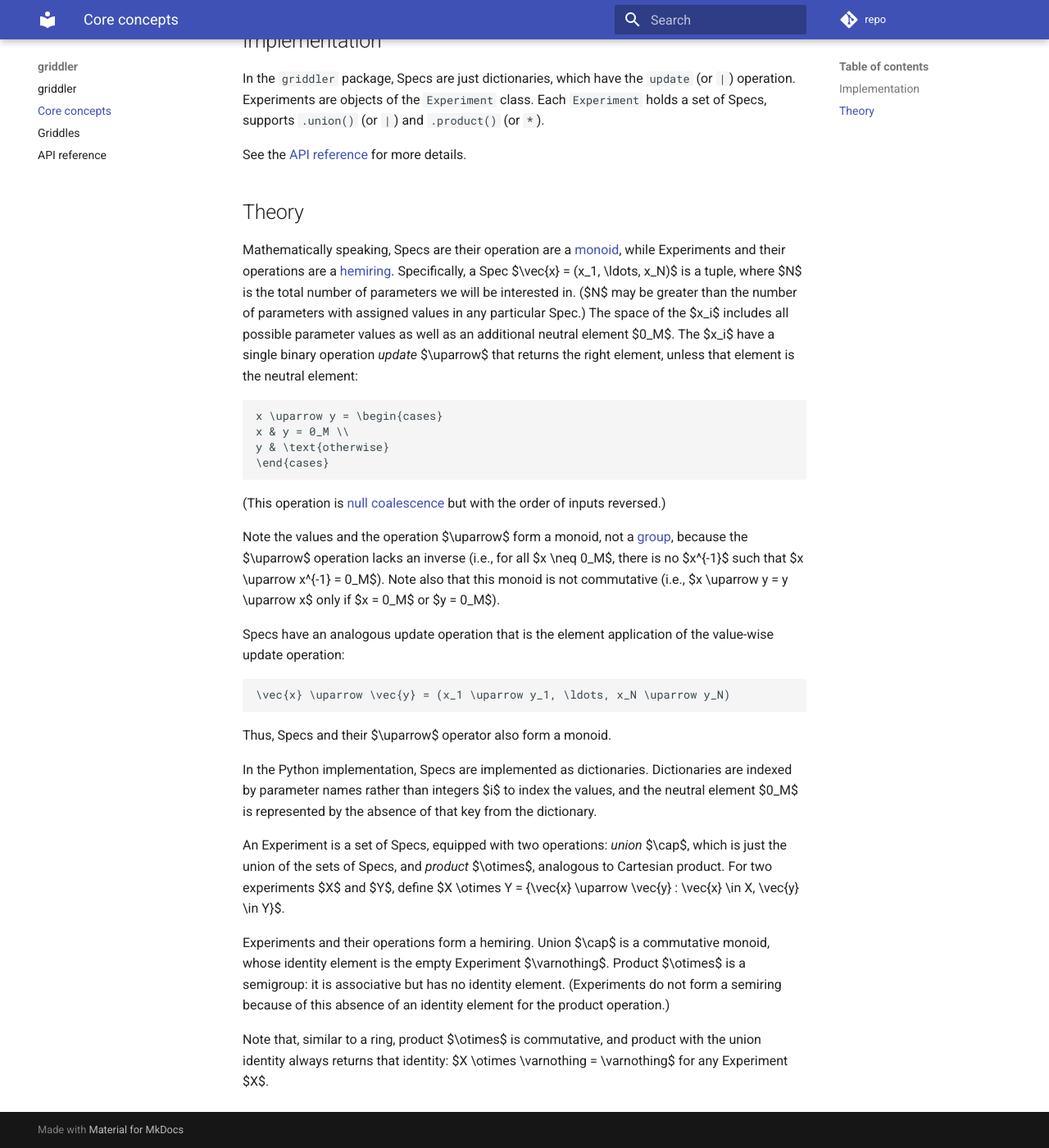
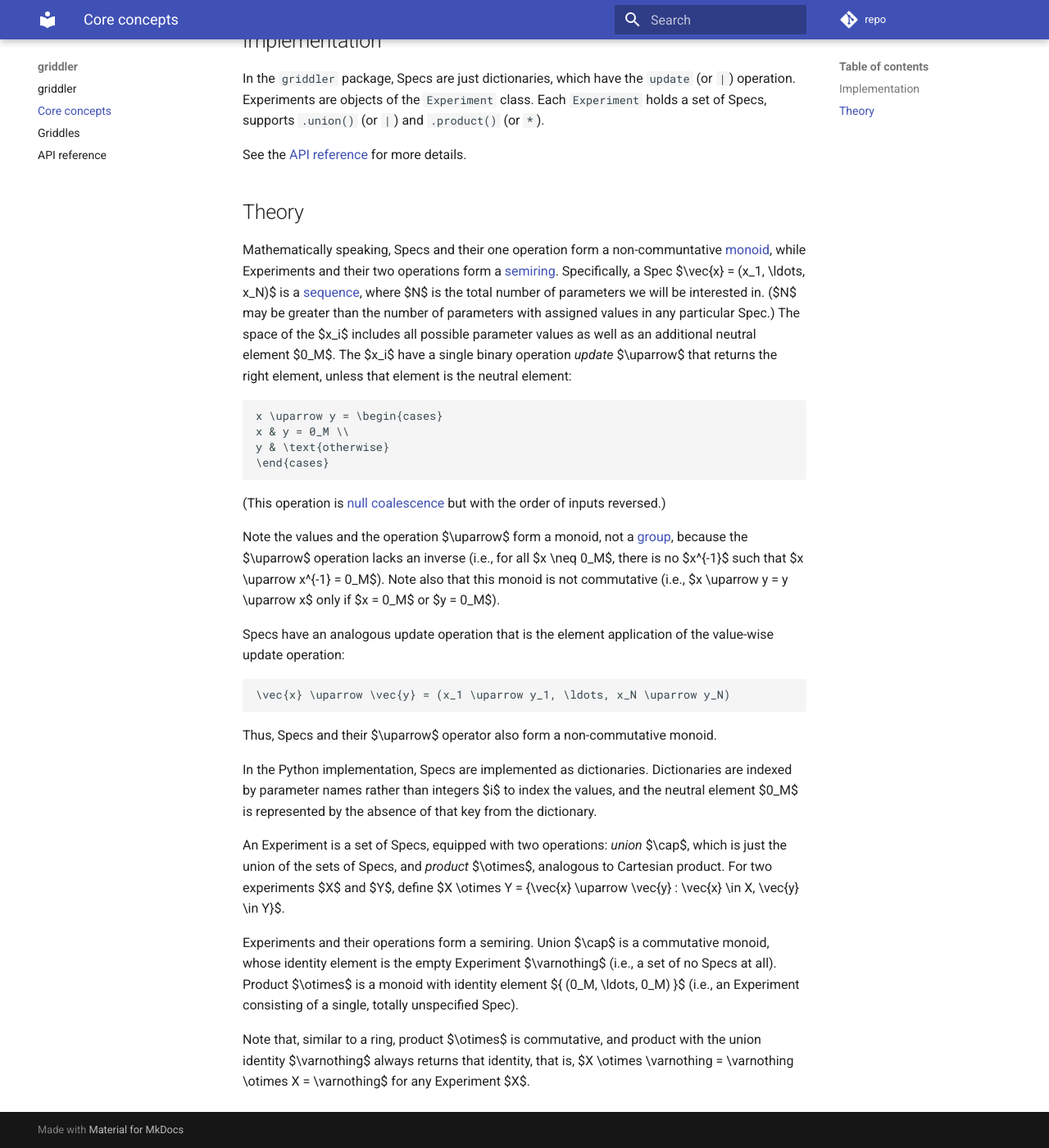
Before and after one commit to CDCgov/pygriddler, an MkDocs documentation site: the page built from docs/core_concepts.md, in a window 1280 px wide and 1400 px high, scrolled down 669 px. Shown: the whole window at 82% size. Built offline with MkDocs 1.6.1 and Material for MkDocs 9.7.7, drawn with Linux system fonts in a browser that asks for light colours; comment, search, counter and statistics services are not loaded.

Commit message:
Experiments are a semiring, not a hemiring

````diff
--- a/docs/core_concepts.md
+++ b/docs/core_concepts.md
@@ -19,7 +19,7 @@ See the [API reference](api.md) for more details.
 
 ## Theory
 
-Mathematically speaking, Specs are their operation are a [monoid](https://en.wikipedia.org/wiki/Monoid), while Experiments and their operations are a [hemiring](https://en.wikipedia.org/wiki/Semiring#Generalizations). Specifically, a Spec $\vec{x} = (x_1, \ldots, x_N)$ is a tuple, where $N$ is the total number of parameters we will be interested in. ($N$ may be greater than the number of parameters with assigned values in any particular Spec.) The space of the $x_i$ includes all possible parameter values as well as an additional neutral element $0_M$. The $x_i$ have a single binary operation _update_ $\uparrow$ that returns the right element, unless that element is the neutral element:
+Mathematically speaking, Specs and their one operation form a non-communtative [monoid](https://en.wikipedia.org/wiki/Monoid), while Experiments and their two operations form a [semiring](https://en.wikipedia.org/wiki/Semiring). Specifically, a Spec $\vec{x} = (x_1, \ldots, x_N)$ is a [sequence](https://en.wikipedia.org/wiki/Sequence), where $N$ is the total number of parameters we will be interested in. ($N$ may be greater than the number of parameters with assigned values in any particular Spec.) The space of the $x_i$ includes all possible parameter values as well as an additional neutral element $0_M$. The $x_i$ have a single binary operation _update_ $\uparrow$ that returns the right element, unless that element is the neutral element:
 
 ```math
 x \uparrow y = \begin{cases}
@@ -38,12 +38,12 @@ Specs have an analogous update operation that is the element application of the
 \vec{x} \uparrow \vec{y} = (x_1 \uparrow y_1, \ldots, x_N \uparrow y_N)
 ```
 
-Thus, Specs and their $\uparrow$ operator also form a monoid.
+Thus, Specs and their $\uparrow$ operator also form a non-commutative monoid.
 
 In the Python implementation, Specs are implemented as dictionaries. Dictionaries are indexed by parameter names rather than integers $i$ to index the values, and the neutral element $0_M$ is represented by the absence of that key from the dictionary.
 
 An Experiment is a set of Specs, equipped with two operations: _union_ $\cap$, which is just the union of the sets of Specs, and _product_ $\otimes$, analogous to Cartesian product. For two experiments $X$ and $Y$, define $X \otimes Y = \{\vec{x} \uparrow \vec{y} : \vec{x} \in X, \vec{y} \in Y\}$.
 
-Experiments and their operations form a hemiring. Union $\cap$ is a commutative monoid, whose identity element is the empty Experiment $\varnothing$. Product $\otimes$ is a semigroup: it is associative but has no identity element. (Experiments do not form a semiring because of this absence of an identity element for the product operation.)
+Experiments and their operations form a semiring. Union $\cap$ is a commutative monoid, whose identity element is the empty Experiment $\varnothing$ (i.e., a set of no Specs at all). Product $\otimes$ is a monoid with identity element $\{ (0_M, \ldots, 0_M) \}$ (i.e., an Experiment consisting of a single, totally unspecified Spec).
 
-Note that, similar to a ring, product $\otimes$ is commutative, and product with the union identity always returns that identity: $X \otimes \varnothing = \varnothing$ for any Experiment $X$.
+Note that, similar to a ring, product $\otimes$ is commutative, and product with the union identity $\varnothing$ always returns that identity, that is, $X \otimes \varnothing = \varnothing \otimes X = \varnothing$ for any Experiment $X$.
````
